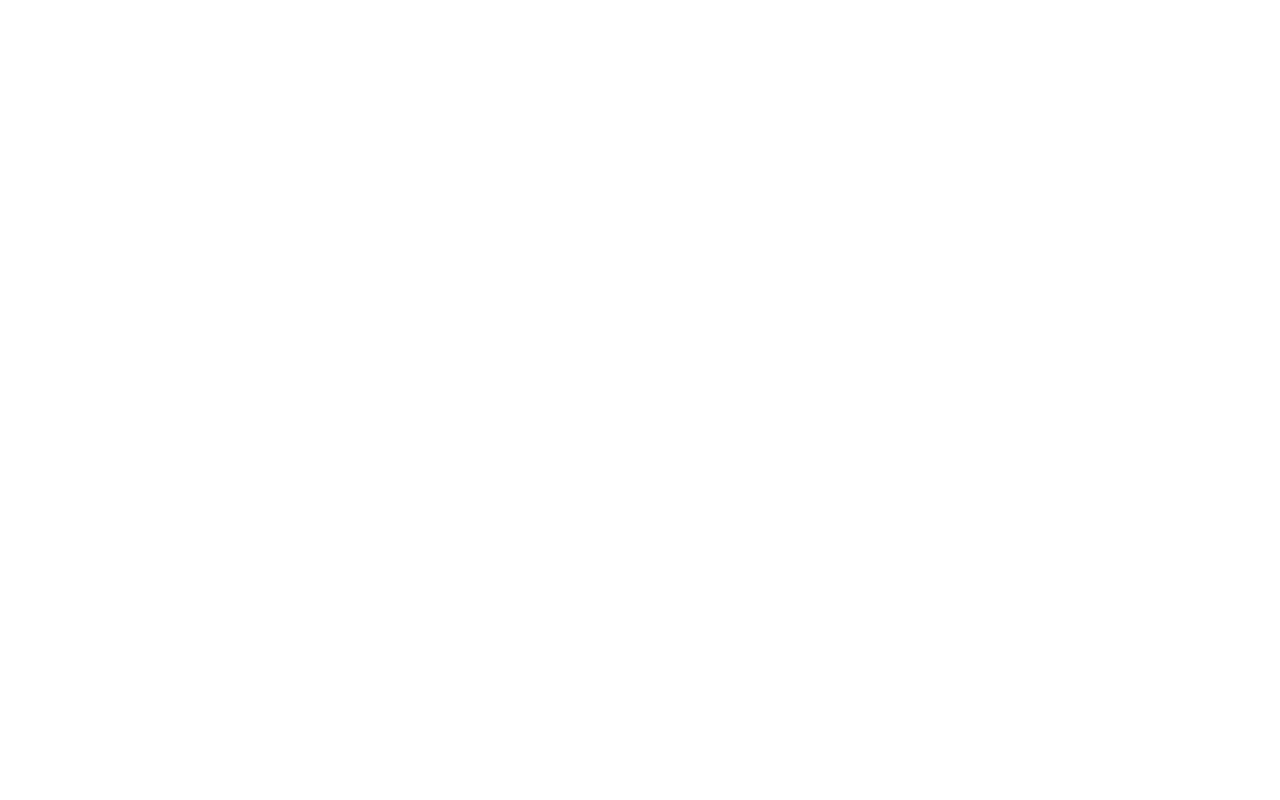
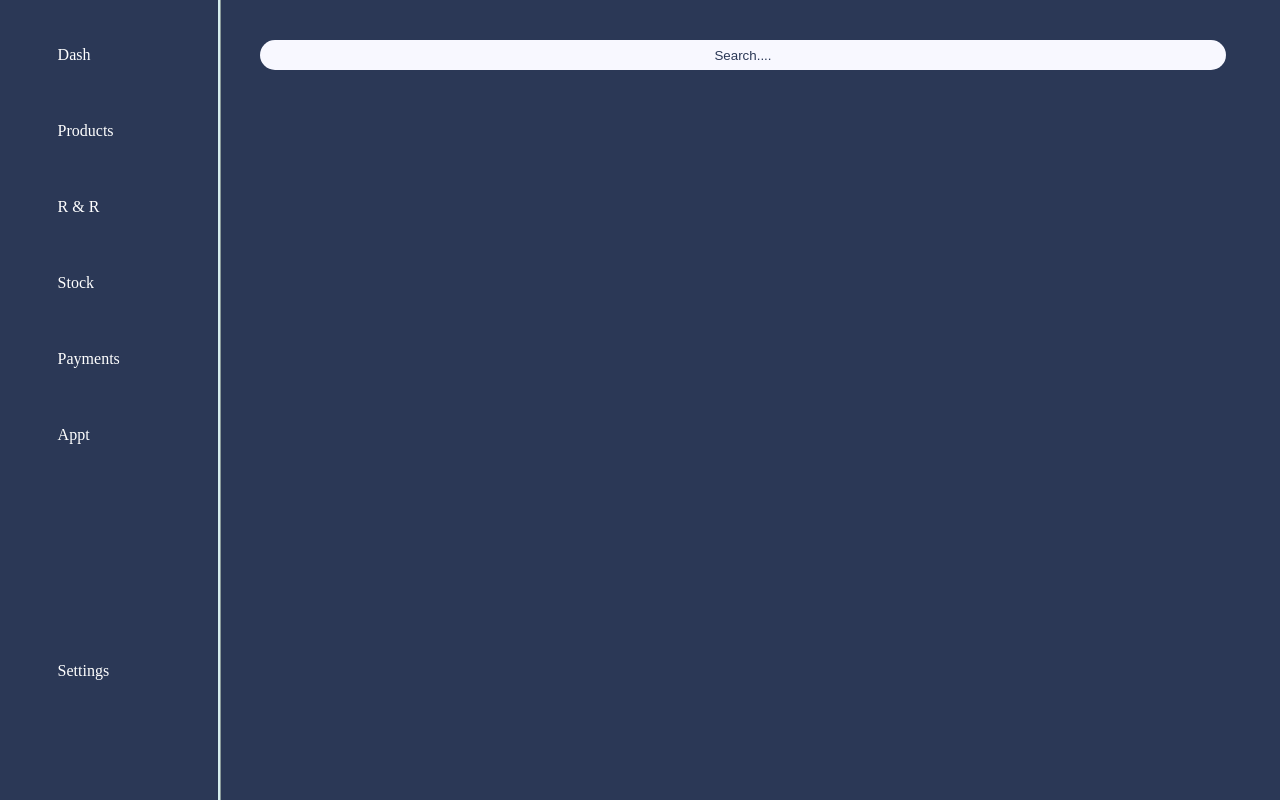
Before and after one commit to Kreativhype/TSA-SRM, a plain HTML site: page products.html in a window 1280 px wide. Drawn offline with Linux system fonts and the light colour scheme.

Commit message:
latest upload

```diff
--- a/products.html
+++ b/products.html
@@ -0,0 +1,25 @@
+<!DOCTYPE html>
+<html lang="en">
+<head>
+    <meta charset="UTF-8">
+    <meta http-equiv="X-UA-Compatible" content="IE=edge">
+    <meta name="viewport" content="width=device-width, initial-scale=1.0">
+    <link rel="stylesheet" href="styles/styles.css">
+    <title>TSA - Products</title>
+</head>
+<body>
+    <div id="mySidenav" class="sidenav">
+        <a href="/TSA-SRM/index.html">Dash</a>
+        <a href="/TSA-SRM/products.html">Products</a>
+        <a href="#">R & R</a>
+        <a href="#">Stock</a>
+        <a href="#">Payments</a>
+        <a href="#">Appt</a>
+        <a href="#" class="settings-sidenav">Settings</a>
+    </div>
+
+    <div id="outputWindow">
+        <div class="search-top"><input type="text" placeholder="Search...." class="search-box"></div>
+    </div>
+</body>
+</html>
```
Also changed, not shown: index.html (+2 -2 lines).
